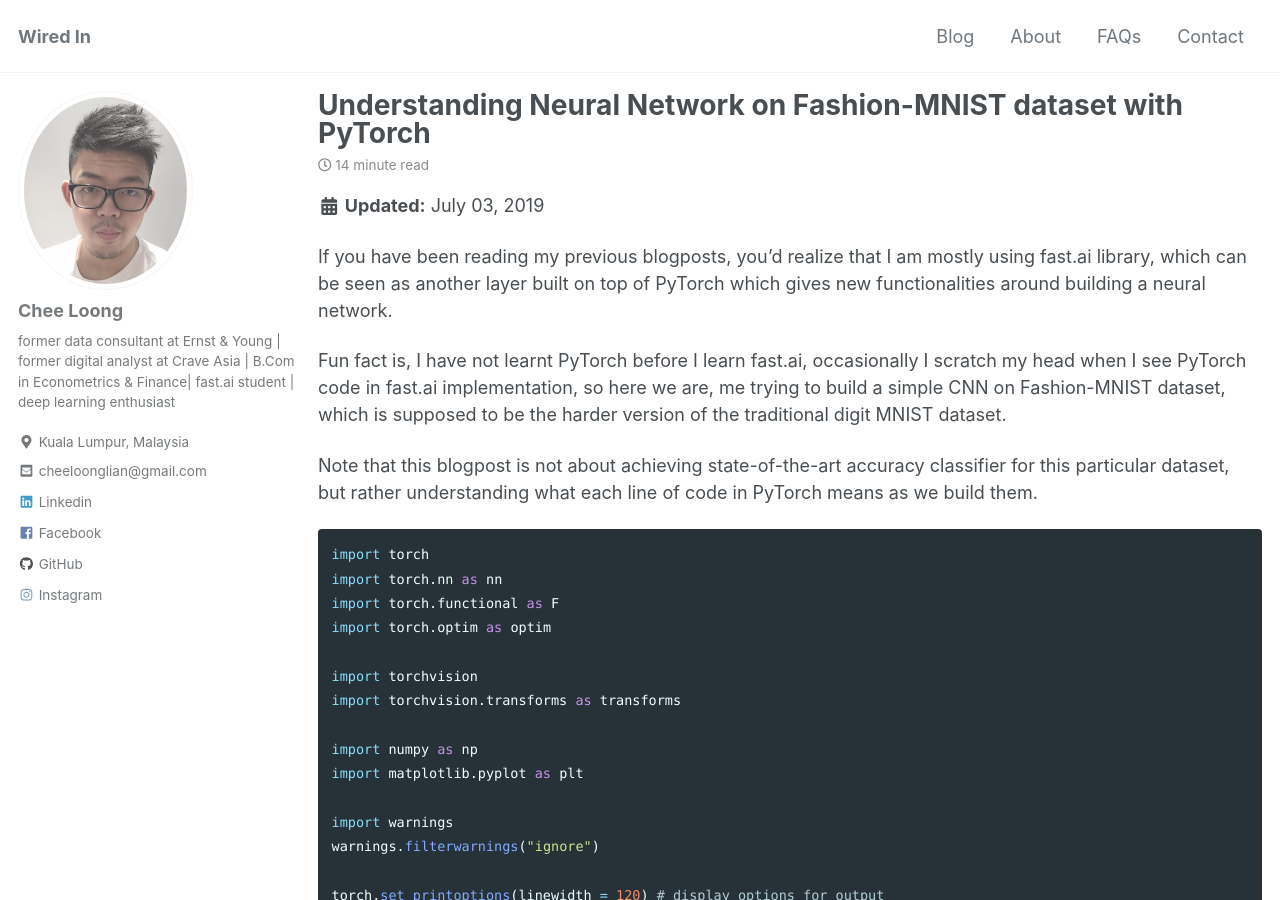
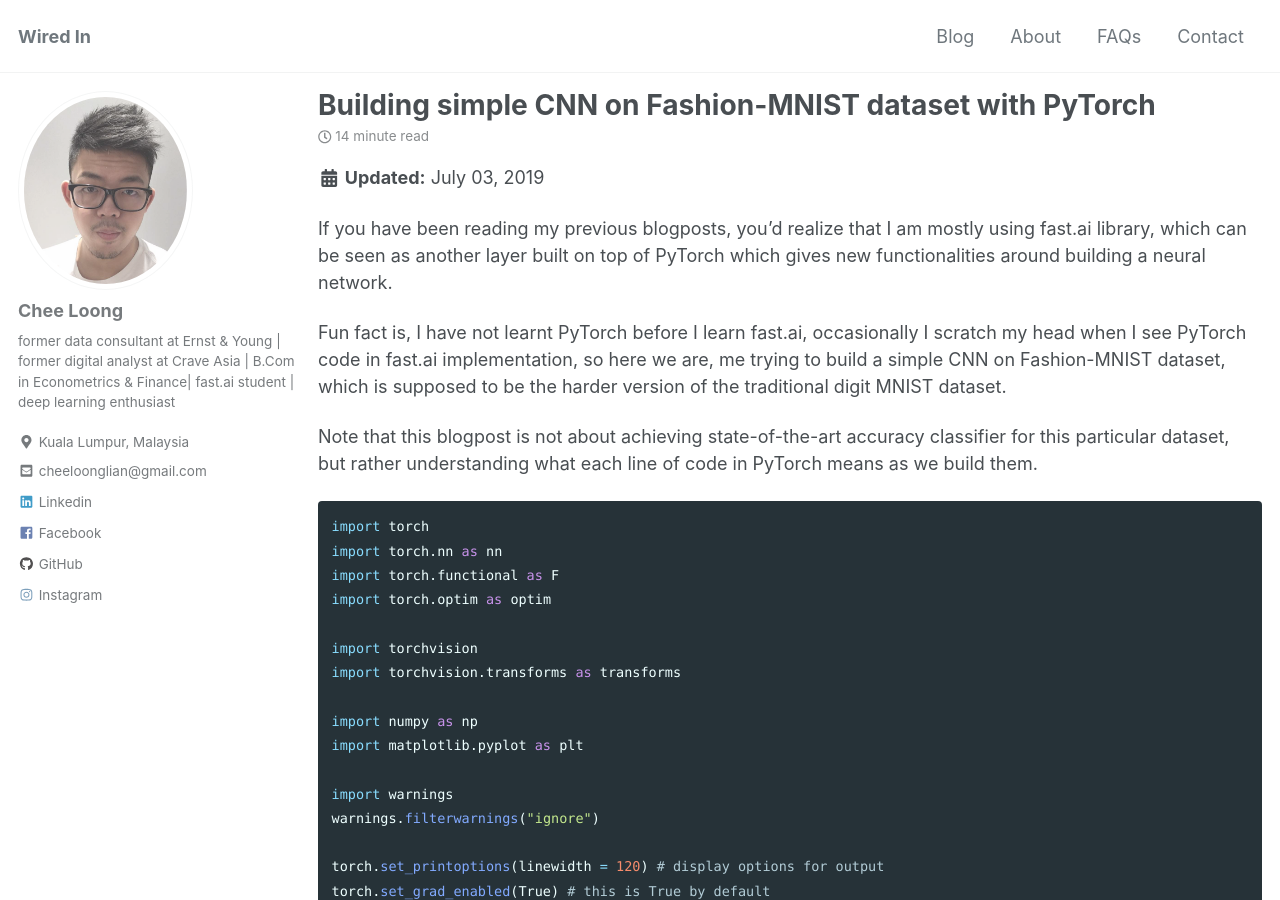
Before and after one commit to CheeLoong/CheeLoong.github.io, a Jekyll site: the page built from _posts/2019-07-03-fmnist.md, in a window 1280 px wide and 900 px high. Built offline with Jekyll 4.4.1, drawn with Linux system fonts in a browser that asks for light colours; cached includes are drawn as plain includes.

Commit message:
new blogpost title

```diff
--- a/_posts/2019-07-03-fmnist.md
+++ b/_posts/2019-07-03-fmnist.md
@@ -1,5 +1,5 @@
 ---
-title: "Understanding Neural Network on Fashion-MNIST dataset with PyTorch"
+title: "Building simple CNN on Fashion-MNIST dataset with PyTorch"
 date: 2019-07-03
 permalink: /fmnist-cnn/
 tags: [pytorch, cnn, fashion mnist, deep learning]
```
